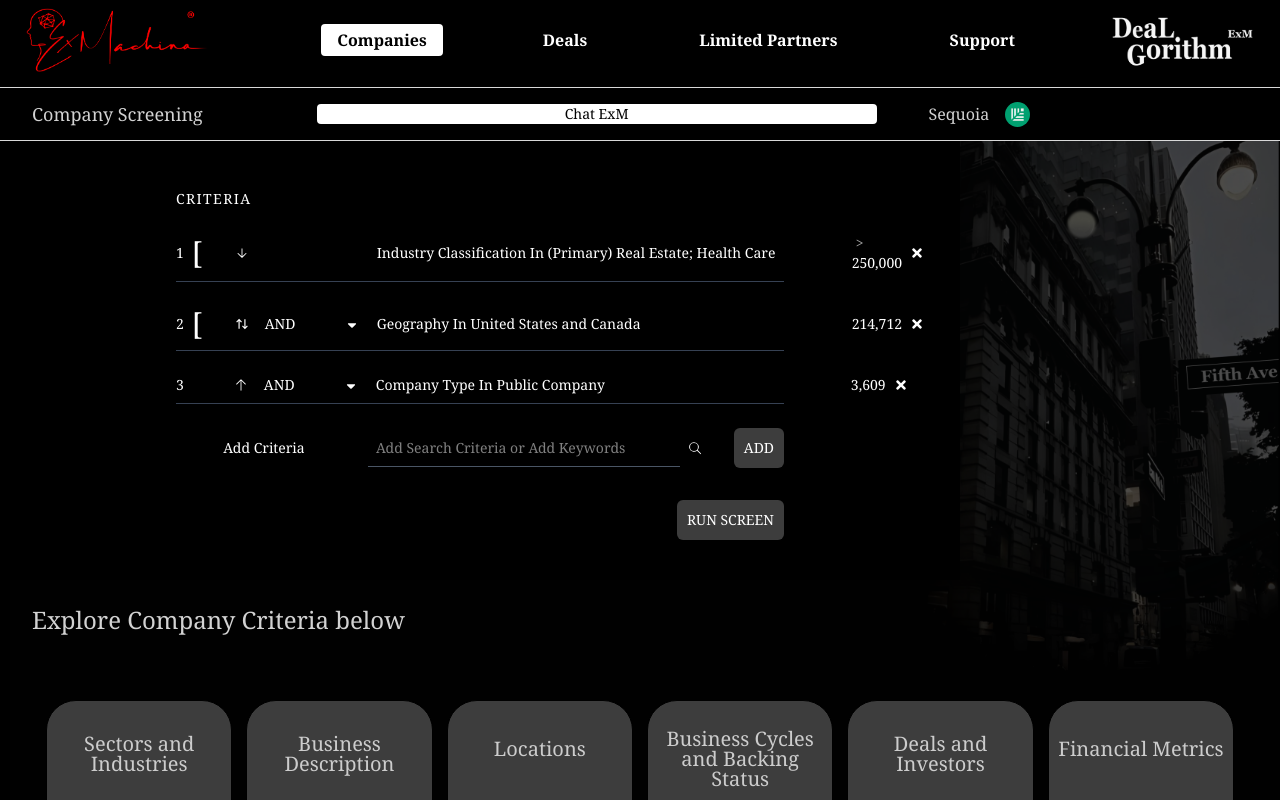
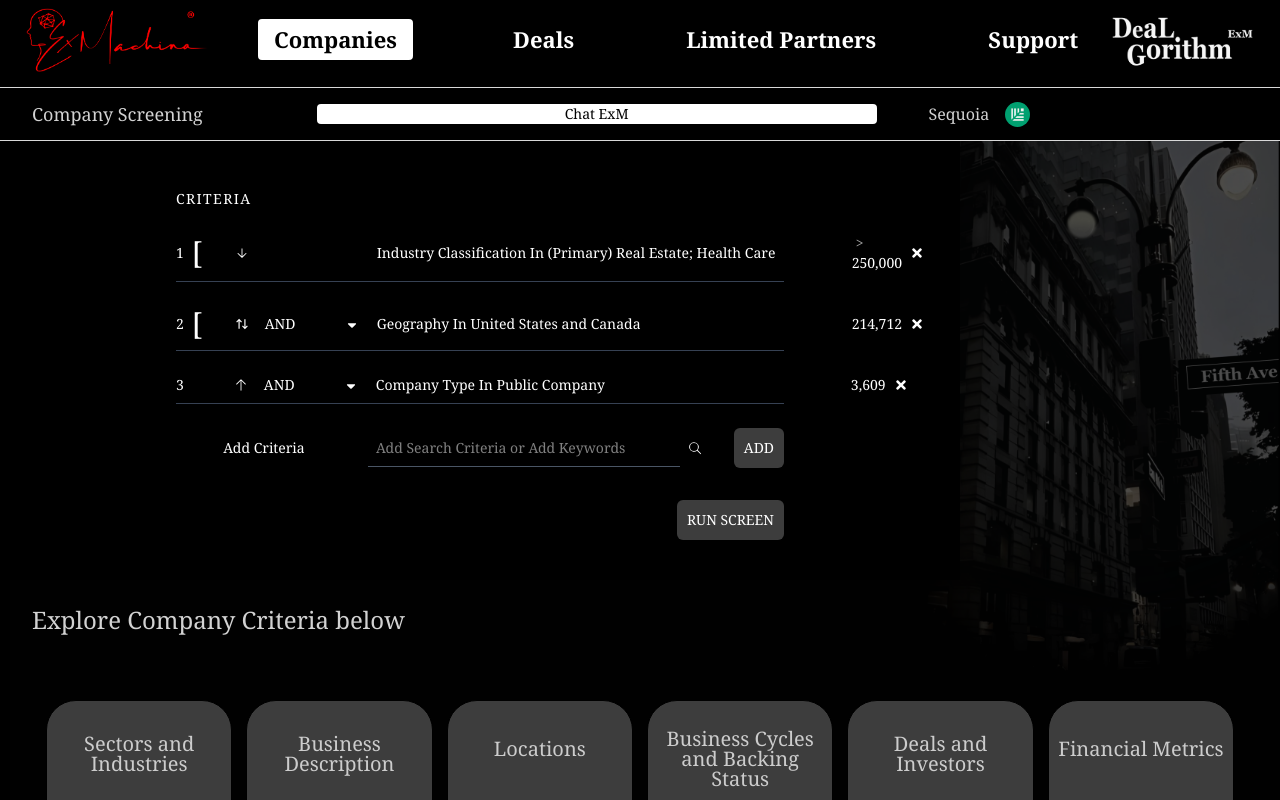
Before and after one commit to hamadhussain/NextJs-UI, a Next.js app: page / in a window 1280 px wide. Shown: the top 800 px of the page. Built offline with nearby package versions, Linux system fonts and the light colour scheme.

Commit message:
Update page.jsx

```diff
--- a/src/app/Navbar/page.jsx
+++ b/src/app/Navbar/page.jsx
@@ -11,7 +11,7 @@ const Navbar = () => {
         height={500}
         className="h-21 w-min "
       />
-      <div className="flex justify-center items-center gap-20 text-white font-bold pl-8">
+      <div className="flex justify-center items-center gap-20 text-white font-bold pl-8 navFont">
         <p className=" cursor-pointer px-4 py-1 border-4 bg-white text-black rounded-lg">Companies</p>
         <p className=" cursor-pointer px-4">Deals</p>
         <p className=" cursor-pointer px-4">Limited Partners</p>
```
